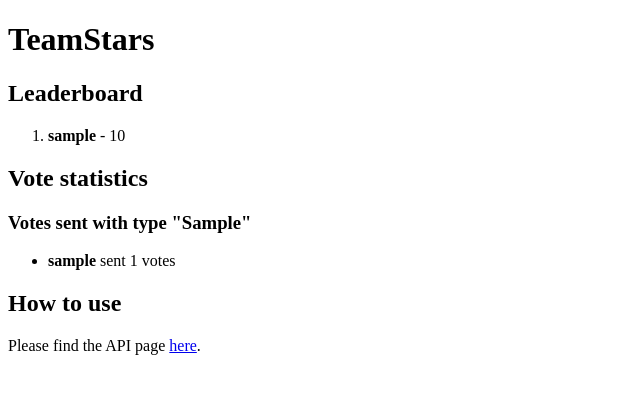
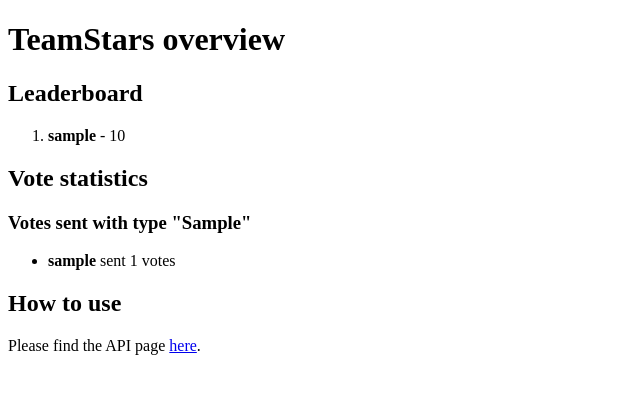
Before and after one commit to scorchio/teamstars, a Django app: template teamstars/votes/templates/votes/index.html in a window 1280 px wide. Shown: the top 394 px of the page, without its empty margins (0-640 px from the left). Run offline with Django 3.2, Linux system fonts and the light colour scheme; the template is opened without the code that fills it: most values are stand-ins (such as "Sample title", 1, 10 or a date in 2020).

Commit message:
Improves template.

```diff
--- a/teamstars/votes/templates/votes/index.html
+++ b/teamstars/votes/templates/votes/index.html
@@ -1,7 +1,7 @@
 {% extends 'votes/base.html' %}
 {% block content %}
 
-<h1>TeamStars</h1>
+<h1>TeamStars overview</h1>
 
 <h2>Leaderboard</h2>
 
```
